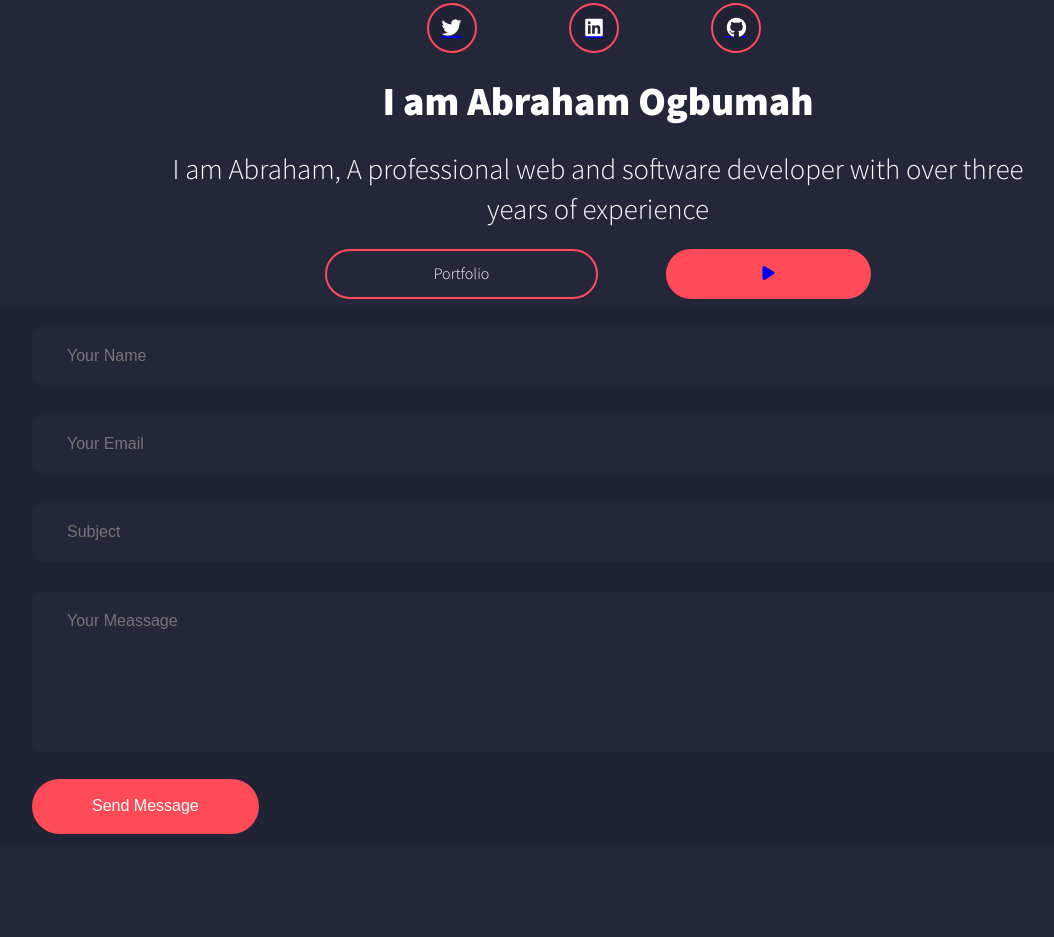
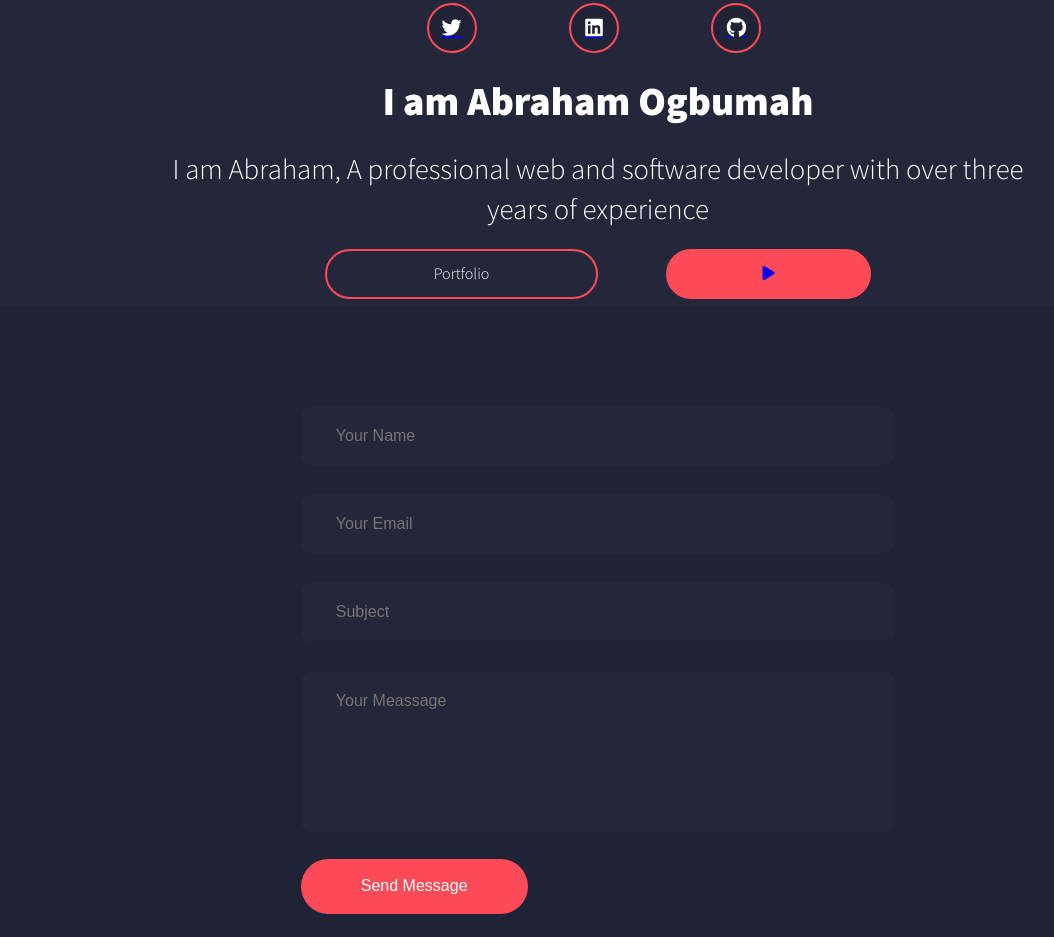
Before and after one commit to Abraham-Ogbumah/my_portfolio_website, a plain HTML site: page index.html in a window 1280 px wide. Shown: the part 189-1126 px from the top of the page, without its empty margins (42-1096 px from the left). Drawn offline with nearby package versions, Linux system fonts and the light colour scheme.

Commit message:
minor update

```diff
--- a/index.html
+++ b/index.html
@@ -74,6 +74,7 @@
             </section>
 
             <section id="contact-me">
+                <div class="sl-container">
                     <div class="contactForm">
                         <form action="">
                             <div class="inputBox">
@@ -97,6 +98,8 @@
                             </div>
                         </form>
                     </div>
+                </div>
+
             </section>
         </main>
 
--- a/styles/style.css
+++ b/styles/style.css
@@ -280,8 +280,13 @@ footer {
     padding-top: 6rem;
 }
 
+#contact-me {
+    padding-top: 5rem;
+    padding-bottom: 5rem;
+}
+
 .contactForm {
-    width: 90%;
+    width: 80%;
     padding: 10px;
     background: var(--clr-section-one);
     margin: 0 auto;
```
Lines whose indentation alone changed are shown as unchanged.
